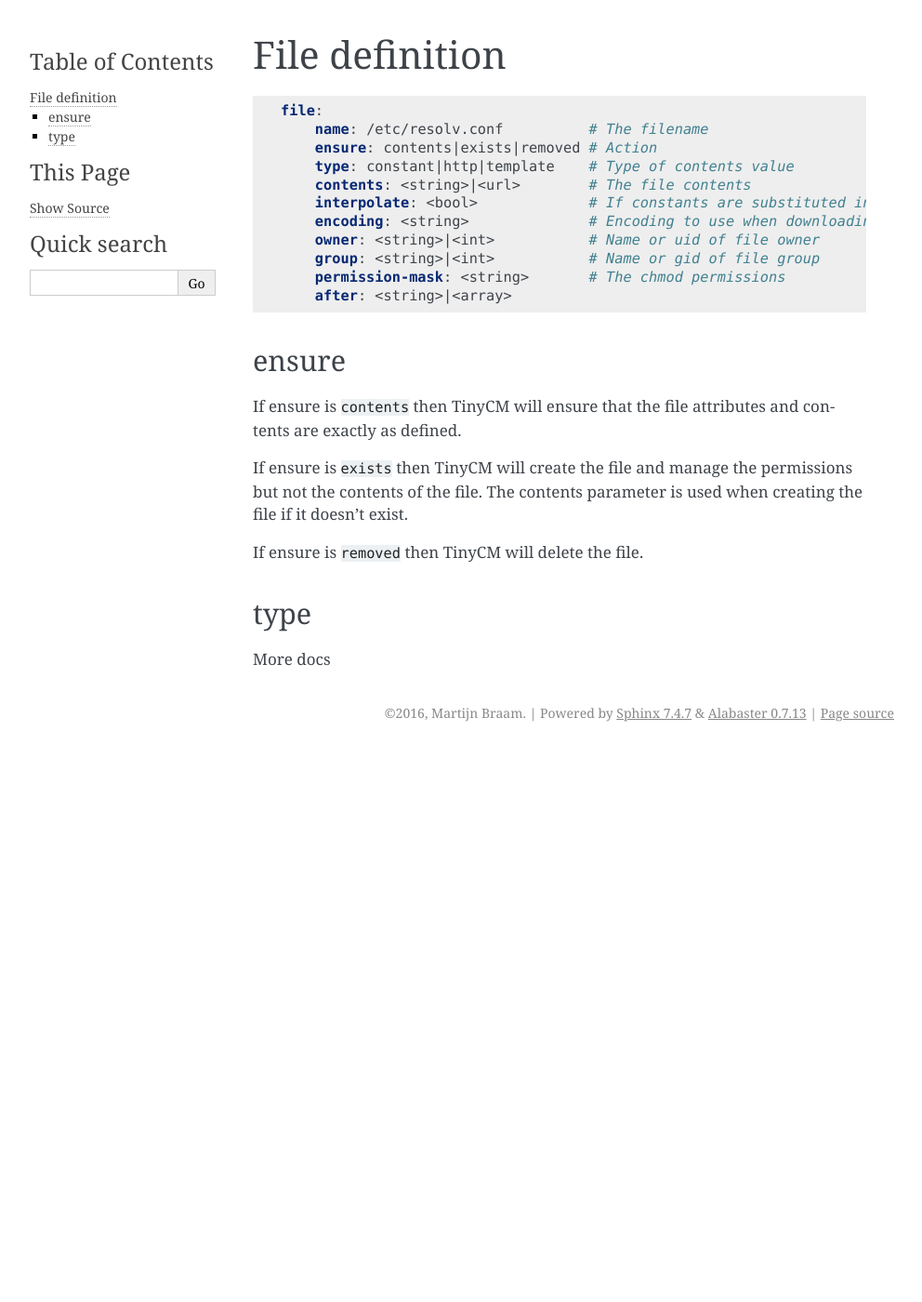
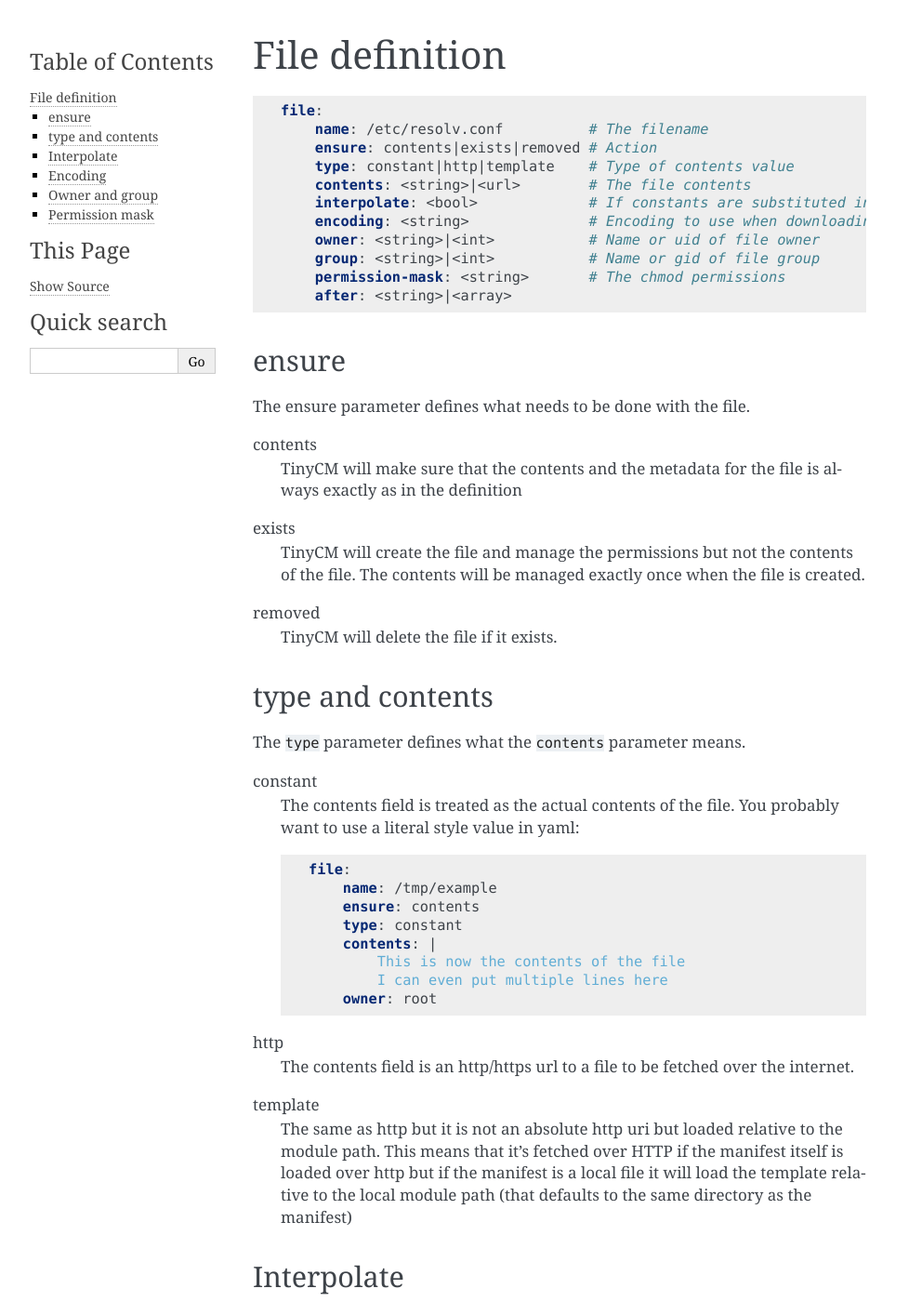
Before and after one commit to MartijnBraam/TinyCM, a Sphinx documentation site: the page built from docs/format/definition/file.rst, in a window 1280 px wide and 1400 px high. Shown: the whole window at 93% size, without its empty margins (148-1140 px from the left). Built offline with Sphinx 7.4.7, drawn with Linux system fonts in a browser that asks for light colours; some of the changed text lies outside the part shown.

Commit message:
Completed docs for FileDefinition

```diff
--- a/docs/format/definition/file.rst
+++ b/docs/format/definition/file.rst
@@ -20,14 +20,130 @@ File definition
 ensure
 ------
 
-If ensure is ``contents`` then TinyCM will ensure that the file attributes and contents are exactly as defined.
+The ensure parameter defines what needs to be done with the file.
 
-If ensure is ``exists`` then TinyCM will create the file and manage the permissions but not the contents of the file.
-The contents parameter is used when creating the file if it doesn't exist.
+contents
+    TinyCM will make sure that the contents and the metadata for the file is always exactly as in the definition
+exists
+    TinyCM will create the file and manage the permissions but not the contents of the file.
+    The contents will be managed exactly once when the file is created.
+removed
+    TinyCM will delete the file if it exists.
 
-If ensure is ``removed`` then TinyCM will delete the file.
+type and contents
+-----------------
 
-type
-----
+The ``type`` parameter defines what the ``contents`` parameter means.
 
-More docs
+constant
+    The contents field is treated as the actual contents of the file. You probably want to use a literal style value
+    in yaml::
+
+        file:
+            name: /tmp/example
+            ensure: contents
+            type: constant
+            contents: |
+                This is now the contents of the file
+                I can even put multiple lines here
+            owner: root
+
+http
+    The contents field is an http/https url to a file to be fetched over the internet.
+template
+    The same as http but it is not an absolute http uri but loaded relative to the module path. This means that it's
+    fetched over HTTP if the manifest itself is loaded over http but if the manifest is a local file it will load the
+    template relative to the local module path (that defaults to the same directory as the manifest)
+
+Interpolate
+-----------
+
+The interpolate is a boolean field that enables or disables postprocessing of the file contents. The postprocessing
+depends on the ``type`` parameter
+
+constant
+    If interpolate is enabled then the contents will be passed through the string.format function in Python. With
+    this you can create very simple substitutions with constants defined in the manifest header::
+
+        global:
+            foo: bar
+            nameservers:
+                - 8.8.8.8
+                - 8.8.4.4
+            dns:
+                domain: example.com
+        ---
+        file:
+            name: /tmp/example
+            ensure: contents
+            type: constant
+            contents: |
+                The value of the foo constant is {foo}
+
+                nameserver {nameservers[0]}
+                nameserver {nameservers[1]}
+                search {dns['domain']}
+
+http and template
+    In this mode the source fill will be passed through the jinja2 template engine so you can do some fancier processing
+    The values injected in the template are the same constants as in the ``constant`` type::
+
+        file:
+            name: /tmp/example
+            ensure: contents
+            type: template
+            contents: template.conf
+
+    The contents of ``template.conf`` are
+
+    .. highlight:: jinja2
+
+    ::
+
+        The value of the foo constant is {{foo}}
+
+        {% for ns in nameservers %}
+        nameserver {{ns}}
+        {% endfor %}
+
+        search {{dns.domain}}
+
+    .. highlight:: yaml
+
+Encoding
+--------
+
+This setting defines the encoding for files that are downloaded over http. It defaults to UTF-8 which should be fine in
+most cases.
+
+Owner and group
+---------------
+
+These two setings define the file UID (user) and GID (group) used for the permission mask.
+
+You can specify these in two ways. If you enter a number then that will be directly used as the UID or GID (without validation).
+If you specify a name then the UID or GID will be looked up in ``/etc/passwd`` or ``/etc/group``.
+
+Permission mask
+---------------
+
+This controls the unix permission mask for the file. If you enter a permission mask as 3 digits then it will be directly
+used in the chmod command. You can also replace one or more digits with a ``x`` if that field doesn't matter to the
+definition. If a duplicate file definition exists for the same file and they both contain a permission mask then if
+everything aligns perfectly it will be merged.
+
+Examples:
+
+    :Existing permissions:  644
+    :Definition:           x00
+    :Result:               600
+
+    :Existing permissions: 644
+    :Definition one:       7xx
+    :Definition two:       xx0
+    :Result:               740
+
+    :Existing permissions: 644
+    :Definition one:       77x
+    :Definition two:       x55
+    :Result:               Syntax error
```
